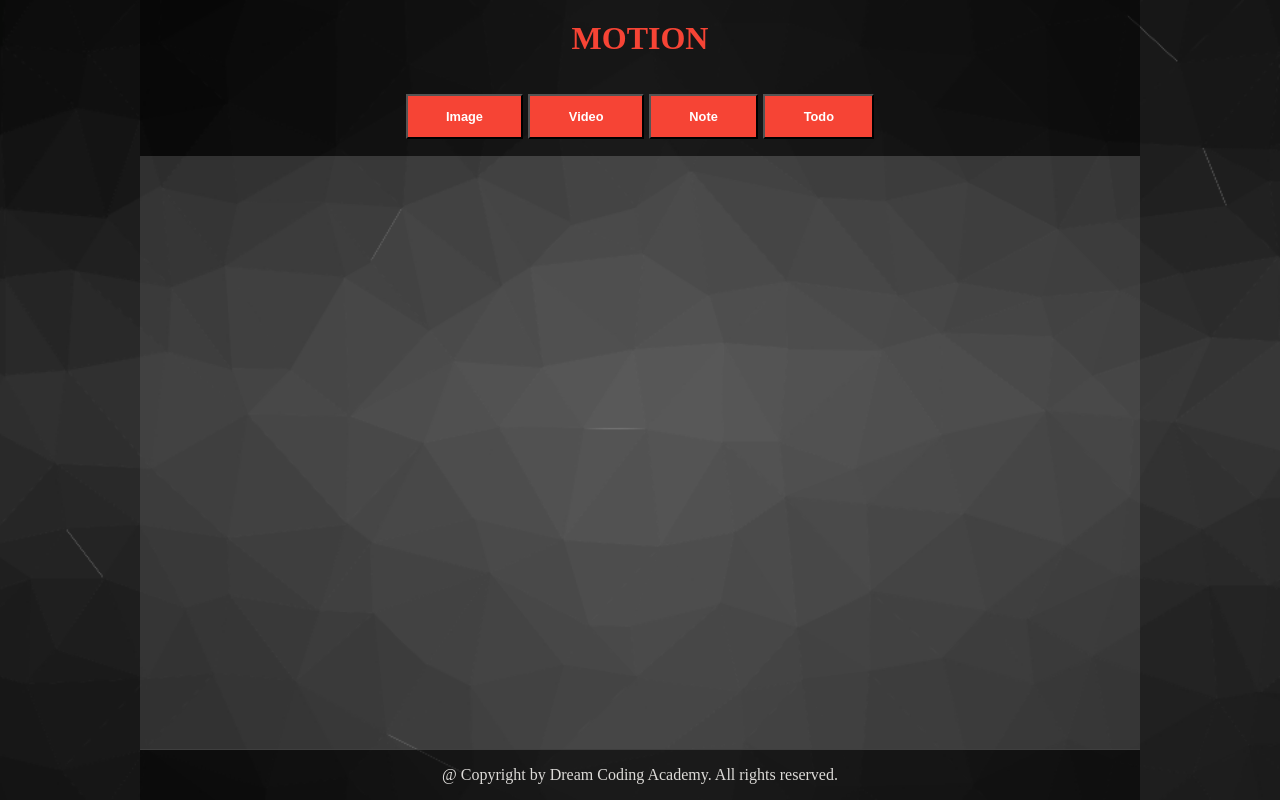
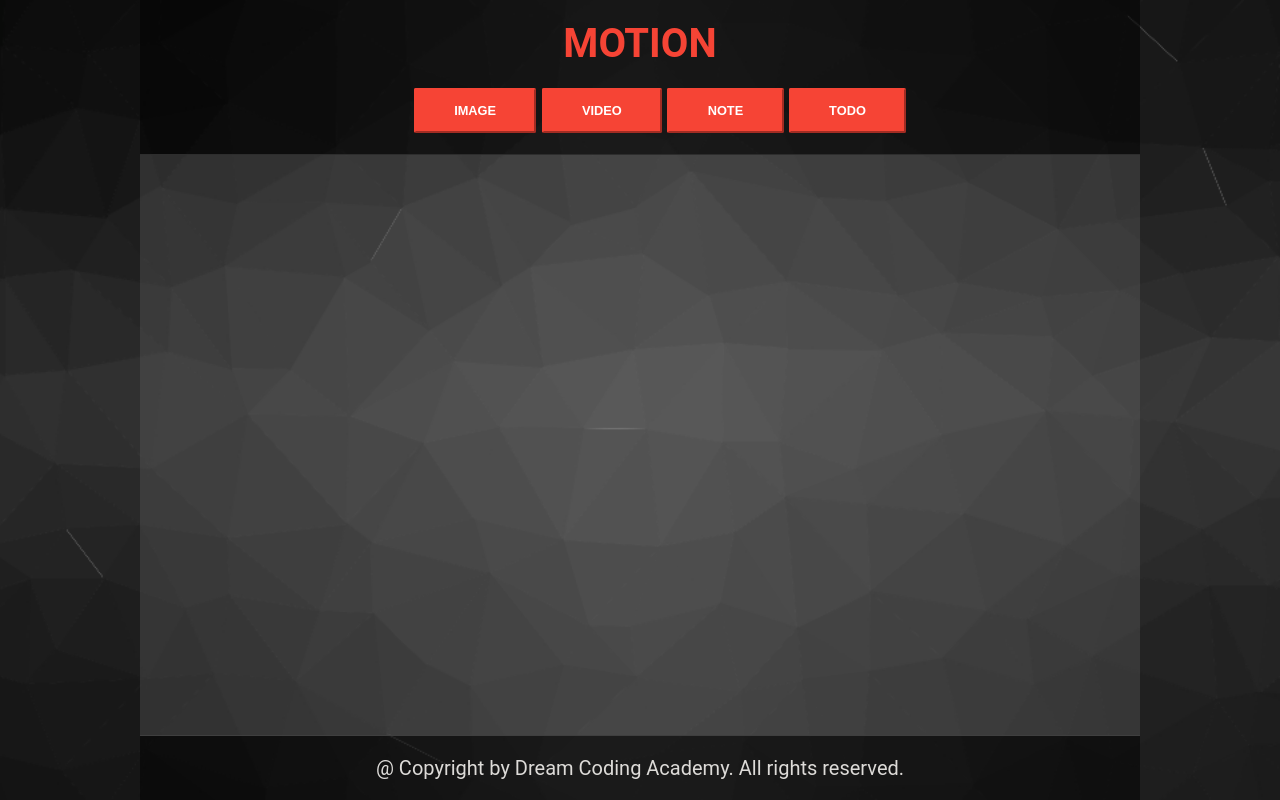
Before and after one commit to thslrrbska/Motion, a plain HTML site: page index.html in a window 1280 px wide. Drawn offline with Linux system fonts and the light colour scheme.

Commit message:
Change Setup options + Add PageComponent

```diff
--- a/index.html
+++ b/index.html
@@ -6,7 +6,7 @@
     <meta name="viewport" content="width=device-width, initial-scale=1.0" />
     <title>MotionApp</title>
     <link rel="stylesheet" href="style/style.css" />
-    <script src="dist/app.js"></script>
+    <script type="module" src="dist/app.js" defer></script>
   </head>
   <body>
     <div class="app">
--- a/style/style.css
+++ b/style/style.css
@@ -10,16 +10,20 @@
   --component-bg-gradient: radial-gradient(circle, #646464e6 0%, #363636e6 100%);
   --smokywhite: #dddbd8;
   --black: #000000;
-  --white: #fff;
   --translucent-black: #00000099;
 }
 
 li {
   list-style: none;
+  padding-left: 0;
 }
 
 p {
   color: var(--smokywhite);
+}
+
+label {
+  color: var(--text-accent-color);
 }
 
 * {
@@ -29,20 +33,13 @@ p {
 
 body {
   background: url('../assets/background.png') center/cover no-repeat;
-  overflow: hidden;
-  height: 100vh;
-  margin: 0;
+  font-family: Roboto, Oxygen, sans-serif;
   display: flex;
   justify-content: center;
-  margin: auto;
-}
-
-ul {
-  padding-left: 0;
-}
-
-button {
-  cursor: pointer;
+  height: 100vh;
+  overflow: hidden;
+  font-size: 1.25rem;
+  margin: 0;
 }
 
 .app {
@@ -54,43 +51,58 @@ button {
 }
 
 .banner {
-  display: flex;
-  background-color: var(--bg-main-color);
-  justify-content: center;
-  flex-direction: column;
-  align-items: center;
+  background: var(--bg-main-color);
+  border-bottom: 1px solid var(--bg-accent-color);
+  text-align: center;
 }
 
 .banner__title {
+  margin: 20px;
   color: var(--accent-color);
-  margin: 20px;
 }
 
 .control-panel {
   display: flex;
+  align-items: center;
   justify-content: center;
-  align-items: center;
 }
 
 .create-button {
   margin: 0.1em 0.2em;
   text-align: center;
+  user-select: none;
+  padding: 1em 3em;
+  text-transform: uppercase;
   font-weight: 600;
   font-size: 0.8rem;
-  padding: 1em 3em;
-  user-select: none;
+  color: white;
   background-color: var(--accent-color);
-  color: var(--white);
+  border-color: var(--accent-color);
+  border-radius: 2px;
 }
 
 .document {
   height: 100%;
   background-color: var(--document-bg-color);
-  overflow: auto;
+  /* Firefox */
+  scrollbar-width: 6px;
+  scrollbar-color: var(--bg-accent-color);
+  scrollbar-face-color: var(--accent-color);
+}
+
+.document::-webkit-scrollbar {
+  /* Safari and Chrome */
+  background-color: var(--bg-accent-color);
+  width: 6px;
+}
+
+.document::-webkit-scrollbar-thumb {
+  /* Safari and Chrome */
+  background-color: var(--accent-color);
 }
 
 .footer {
-  background-color: var(--bg-main-color);
+  background: var(--bg-main-color);
   border-top: 1px solid var(--border-color);
   text-align: center;
 }
--- a/tsconfig.json
+++ b/tsconfig.json
@@ -25,7 +25,7 @@
     // "moduleDetection": "auto",                        /* Control what method is used to detect module-format JS files. */
 
     /* Modules */
-    "module": "commonjs",                                /* Specify what module code is generated. */
+    "module": "ES2015",                                /* Specify what module code is generated. */
     "rootDir": "./src",                                  /* Specify the root folder within your source files. */
     // "moduleResolution": "node",                       /* Specify how TypeScript looks up a file from a given module specifier. */
     // "baseUrl": "./",                                  /* Specify the base directory to resolve non-relative module names. */
```
Also changed, not shown: 2 other files.
